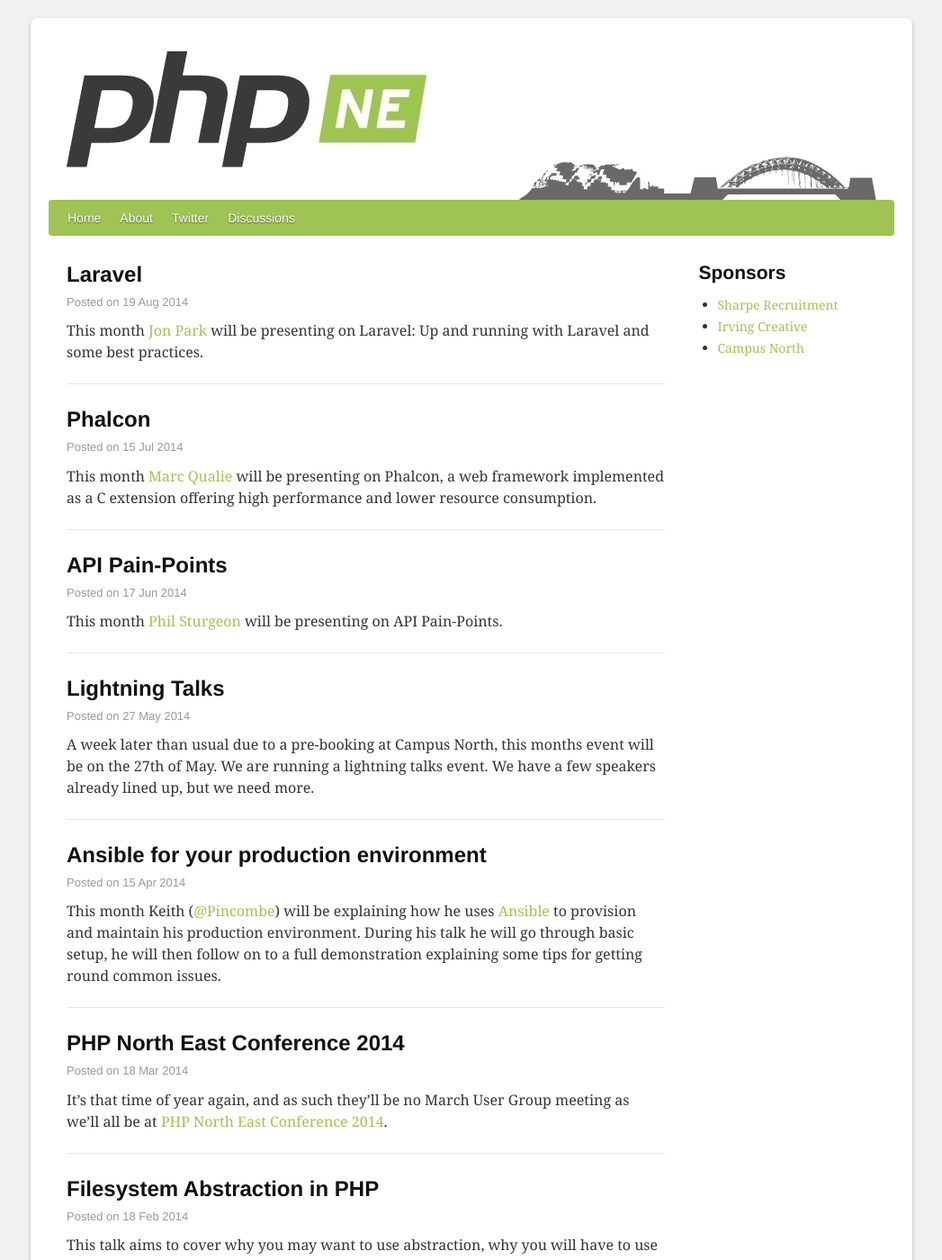
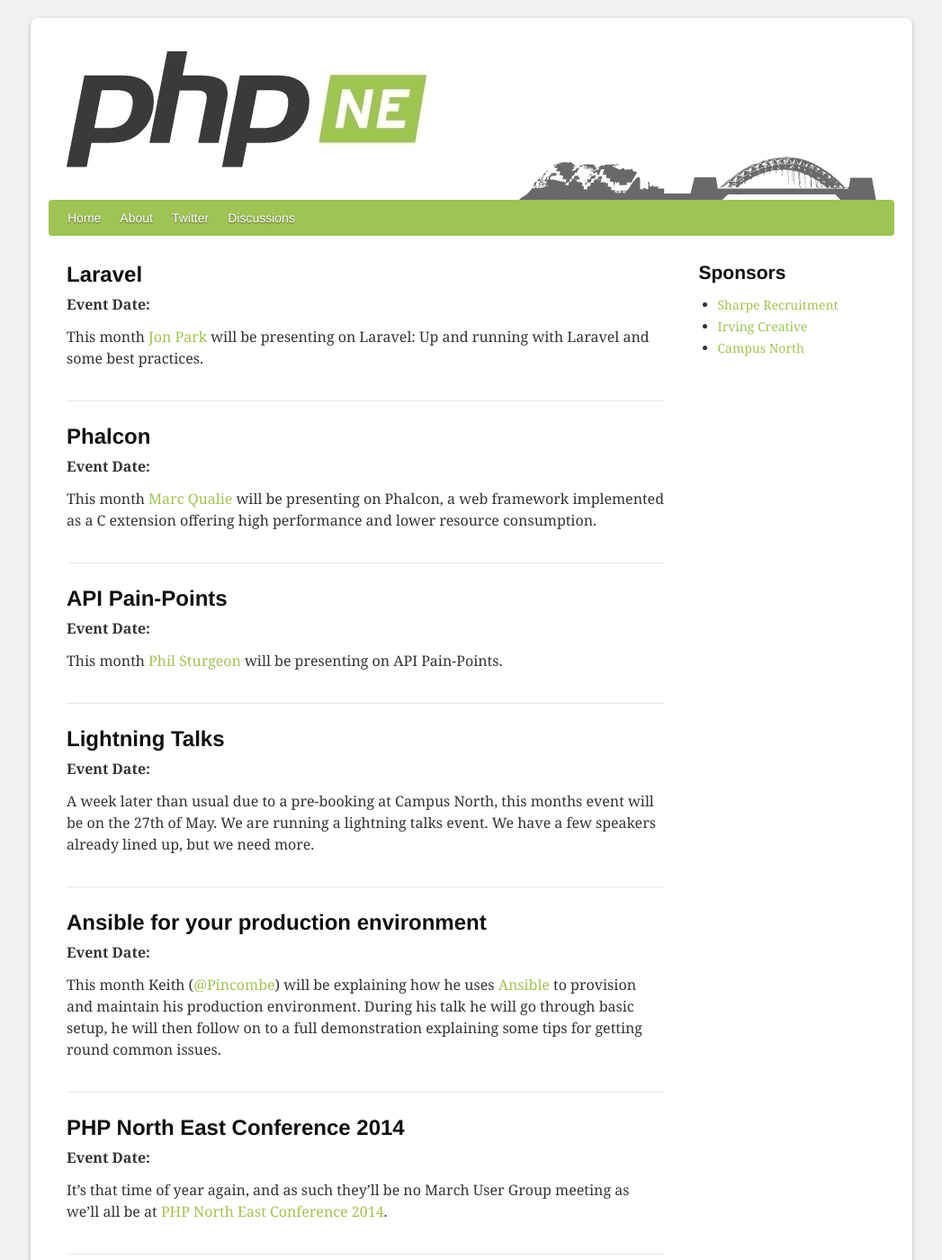
Before and after one commit to phpne/phpne.github.io, a Jekyll site: the page built from index.html, in a window 1280 px wide and 1400 px high. Shown: the whole window at 90% size, without its empty margins (116-1163 px from the left). Built offline with Jekyll 4.4.1, drawn with Linux system fonts in a browser that asks for light colours; the list of posts is cut into pages by our own code; some of the changed text lies outside the part shown.

Commit message:
Changed ‘Posted on’ to ‘Event date’ on home page too (#19)

```diff
--- a/_layouts/post.html
+++ b/_layouts/post.html
@@ -8,7 +8,7 @@
               <h1 class="page-title" itemprop="name">{{ page.title }}<h1>
             </header>
             <div class="entry-content" itemprop="articleBody">
-              <p><strong>Event Date:</strong> <time datetime="{{ page.date|date_to_xmlschema }}" itemprop="startDate" pubdate>{{ page.date|date_to_string }}</time></p>
+              <p><strong>Event Date:</strong> <time datetime="{{ page.date|date_to_xmlschema }}" itemprop="startDate">{{ page.date|date_to_string }}</time></p>
               <div itemprop="description">
                 {{ content }}
               </div>
--- a/index.html
+++ b/index.html
@@ -4,17 +4,17 @@
 ---
           <div class="hfeed">
 {% for post in paginator.posts %}
-            <article class="hentry" itemscope itemtype="http://schema.org/Article">
+            <article class="hentry" itemscope itemtype="http://schema.org/Event">
               <header class="entry-header">
                 <h1 class="entry-title" itemprop="name">
                   <a href="{{ post.url }}" rel="bookmark" itemprop="url">{{ post.title }}</a>
                 </h1>
               </header>
-              <footer class="entry-meta">
-                <p>Posted on <time class="published updated" datetime="{{ post.date|date_to_xmlschema }}" itemprop="dateCreated" pubdate>{{ post.date|date_to_string }}</time></p>
-              </footer>
               <div class="entry-summary" itemprop="description">
-                {{ post.excerpt }}
+                <p><strong>Event Date:</strong> <time datetime="{{ page.date|date_to_xmlschema }}" itemprop="startDate">{{ page.date|date_to_string }}</time></p>
+                <div itemprop="description">
+                  {{ post.excerpt }}
+                </div>
               </div>
             </article>
 {% endfor %}
```
